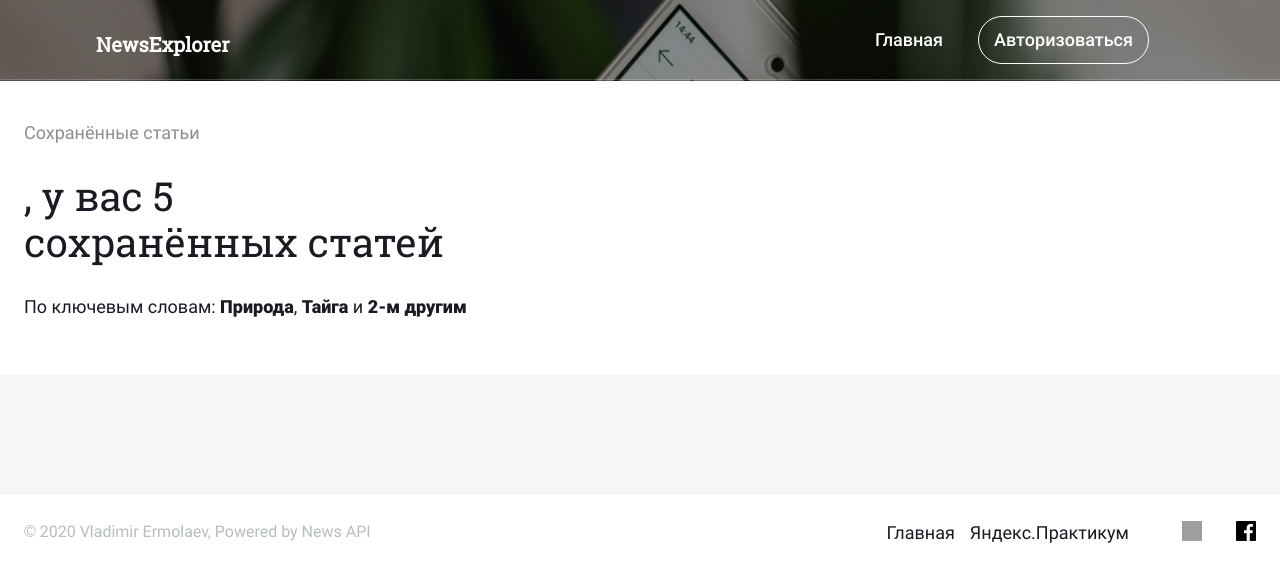
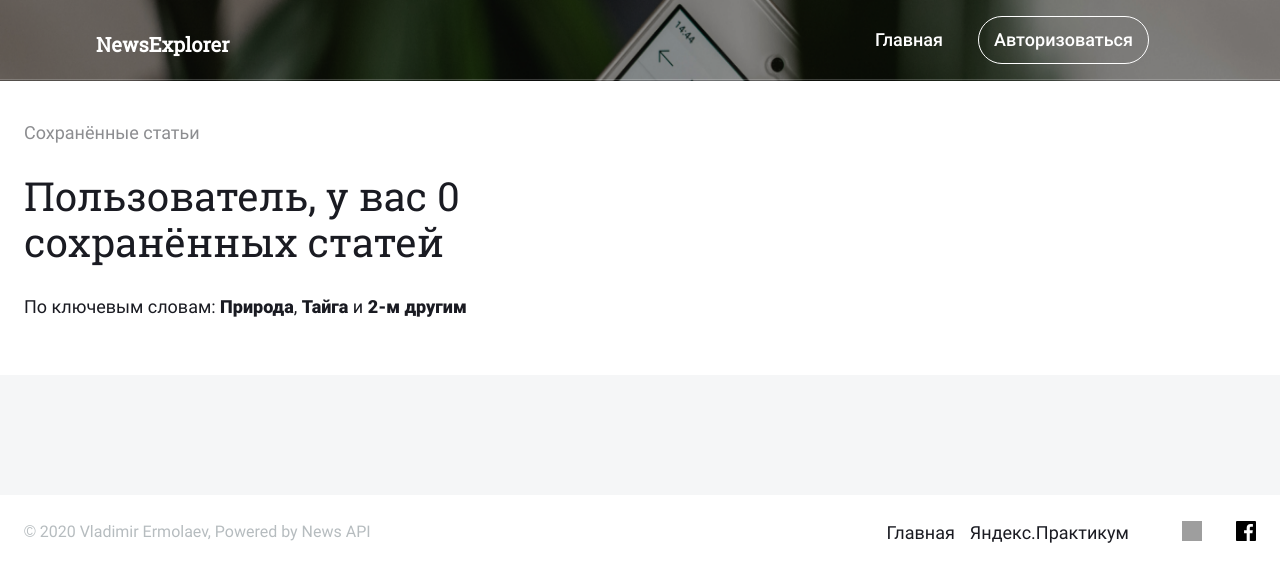
Before and after one commit to Vladimir-art/news-explorer-frontend, a React (Create React App) app: page /saved-news in a window 1280 px wide. Shown: the top 582 px of the page. Built offline with nearby package versions, Linux system fonts and the light colour scheme; grey boxes are pictures that could not be loaded.

Commit message:
change articles.length  seved-news

```diff
--- a/src/components/SavedNews/SavedNews.js
+++ b/src/components/SavedNews/SavedNews.js
@@ -12,6 +12,7 @@ function SavedNews(props) {
     <main className="main">
       <SavedNewsHeader
         user={currentUser}
+        articles={props.articles}
       />
       <NewsCardList
         articles={props.articles}
--- a/src/components/SavedNewsHeader/SavedNewsHeader.js
+++ b/src/components/SavedNewsHeader/SavedNewsHeader.js
@@ -2,11 +2,18 @@
 import React from 'react';
 
 function SavedNewsHeader(props) {
+
+  function getKeywords() {
+    const keywords = props.articles.map((item) => item.keyword);
+    return keywords;
+  }
+console.log(getKeywords());
   return (
     <section className="saved-articles">
       <div className="saved-articles__container">
         <p className="saved-articles__title">Сохранённые статьи</p>
-        <h1 className="saved-articles__greeting">{props.user ? props.user.name : ''}, у вас&nbsp;<span className="saved-articles__count">5</span> сохранённых&nbsp;статей</h1>
+        <h1 className="saved-articles__greeting">{props.user ? props.user.name : 'Пользователь'}, у вас&nbsp;
+          <span className="saved-articles__count">{props.articles ? props.articles.length : 0}</span> сохранённых&nbsp;статей</h1>
         <p className="saved-articles__text">
           По ключевым словам:
           <span className="saved-articles__keyword">&nbsp;Природа</span>,
```
